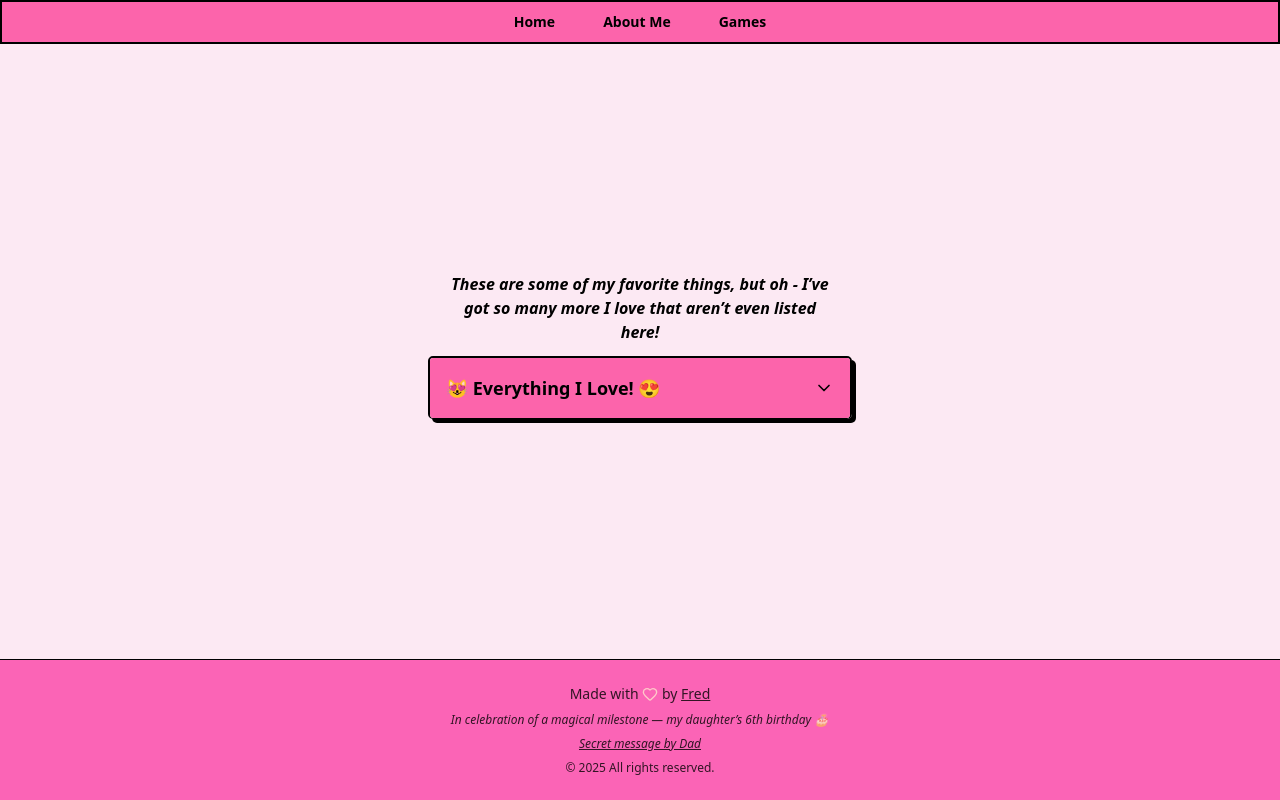
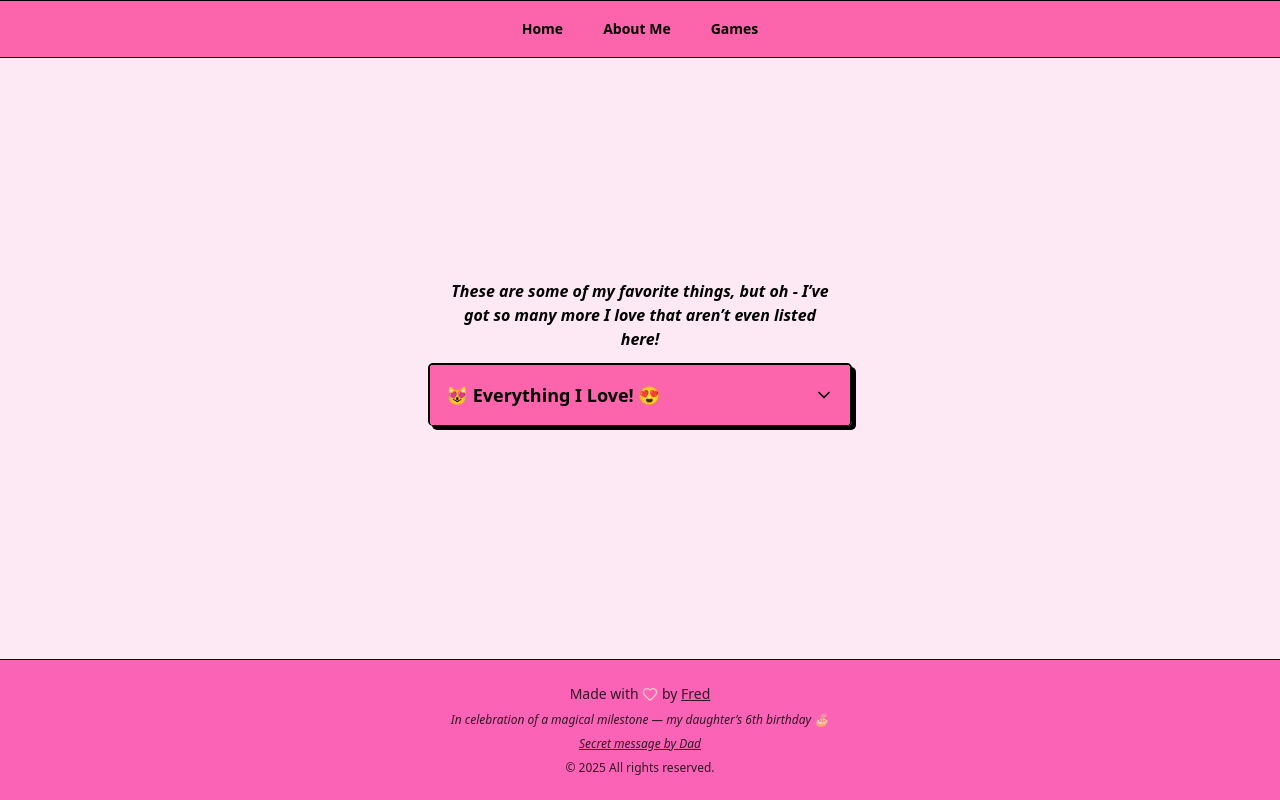
Before and after one commit to FredH2O/birthday-game, a Next.js app: page /about/loves in a window 1280 px wide. Built offline with nearby package versions, Linux system fonts and the light colour scheme.

Commit message:
style: change styling for navigation

```diff
--- a/components/neobrutalism-ui/menubar.tsx
+++ b/components/neobrutalism-ui/menubar.tsx
@@ -15,7 +15,7 @@ function Menubar({
     <MenubarPrimitive.Root
       data-slot="menubar"
       className={cn(
-        "flex h-11 items-center space-x-5 border-2 border-border bg-main p-1 font-base",
+        "flex h-11 items-center space-x-3 border-y-1 border-border bg-main py-7 px-1 font-base",
         className
       )}
       {...props}
```
